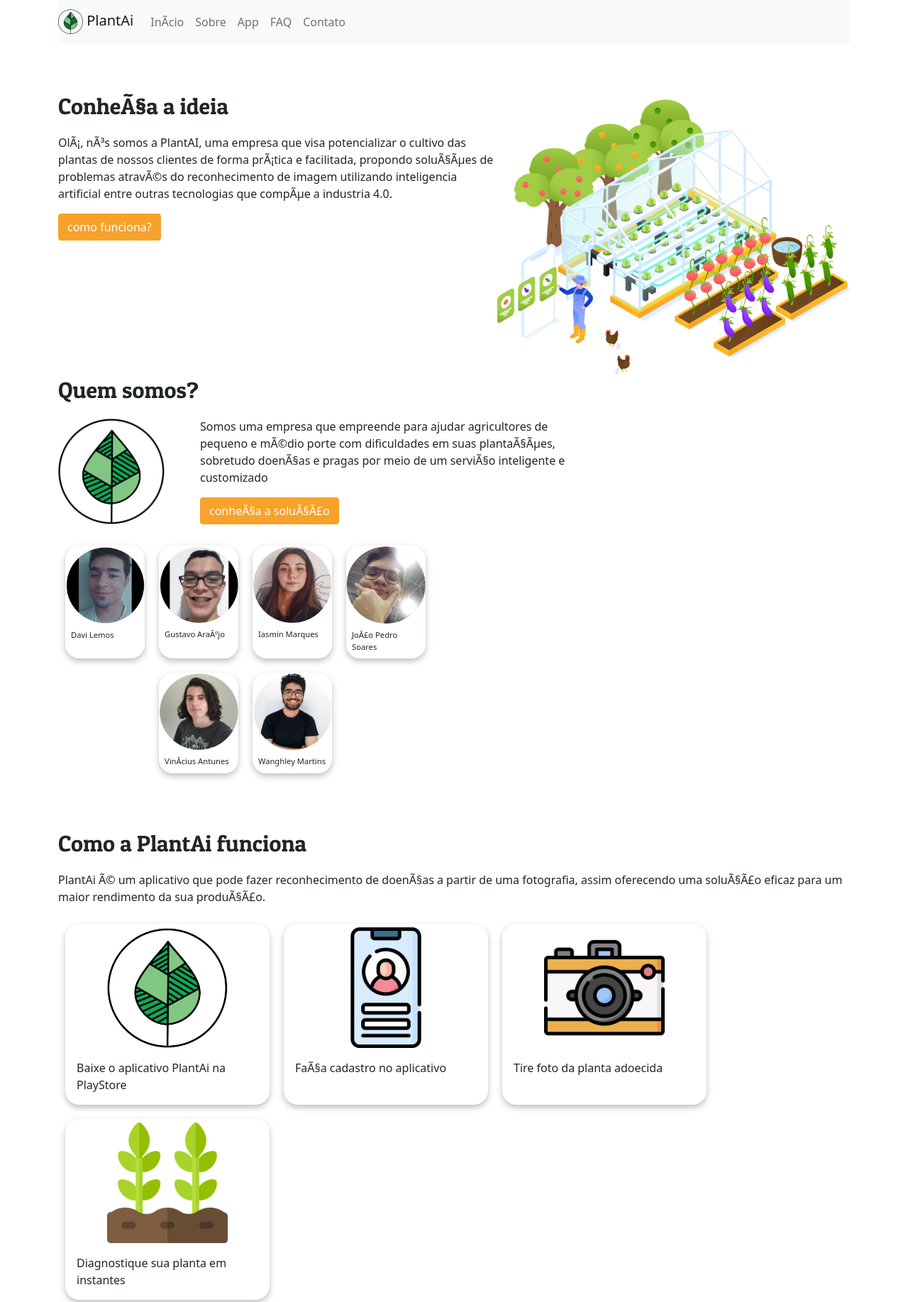
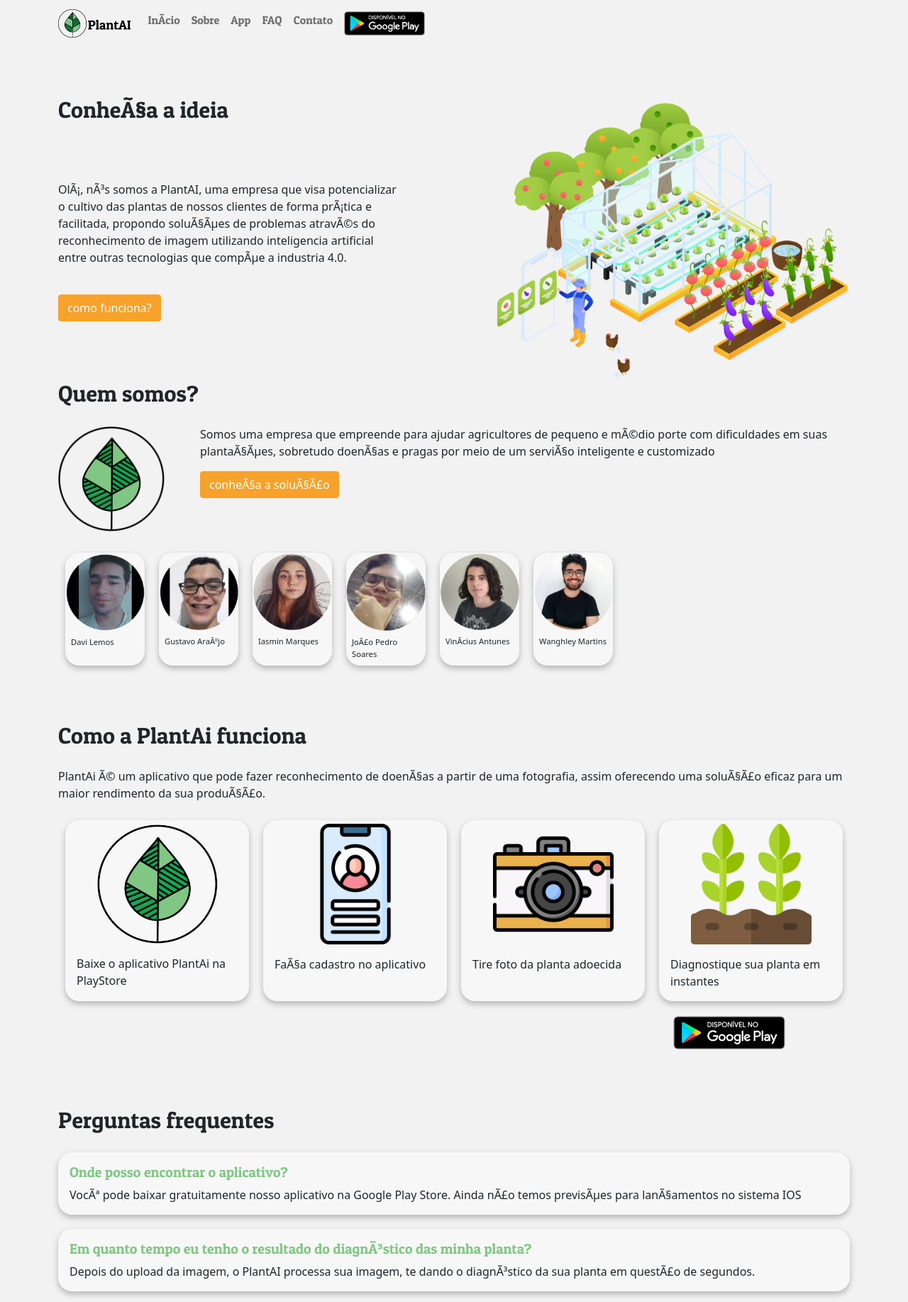
Before and after one commit to Wanghley/PlantAI, a plain HTML site: page index.html in a window 1280 px wide. Shown: the top 1835 px of the page at 71% size. Drawn offline with nearby package versions, Linux system fonts and the light colour scheme.

Commit message:
Ajustes site

```diff
--- a/index.html
+++ b/index.html
@@ -14,16 +14,11 @@
 </head>
 <body>
     <!-- Barra de navegação -->
-  <div class="container" style="position: sticky; top: 0;">
-    <nav class="navbar navbar-expand-lg navbar-light bg-light" >
+  <div class="container" style="position: sticky; top: 0; z-index: 3;">
+    <nav class="navbar navbar-expand-lg navbar-light d-flex justify-content-between" id="nav" >
         <a class="navbar-brand" href="#">
-            <img src="imagens/logo.png" width="35" height="35" alt="">
-            PlantAi
+            <img src="imagens/logo-horizontal-colored.png"  height="40" alt="">
         </a>
-        <button class="navbar-toggler" type="button" data-toggle="collapse" data-target="#navbarSupportedContent" aria-controls="navbarSupportedContent" aria-expanded="false" aria-label="Toggle navigation">
-          <span class="navbar-toggler-icon"></span>
-        </button>
-
         <div class="collapse navbar-collapse" id="navbarSupportedContent">
           <ul class="navbar-nav mr-auto navbar-center">
             <li class="nav-item">
@@ -41,6 +36,10 @@
             <li class="nav-item">
                 <a class="nav-link" href="#">Contato</a>
             </li>
+            <li class="nav-item">
+              <img src="imagens/google-play-badge.png" width="130px">
+            </li>
+          </ul>
 
         </div>
     </nav>
@@ -49,8 +48,8 @@
     <!--Conheça a ideia -->
     <div class="container" id="conheca">
         <div>
-            <h2>Conheça a ideia</h2>
-            <p>Olá, nós somos a PlantAI, uma empresa que visa potencializar o cultivo das plantas de nossos clientes de forma prática e facilitada, propondo soluções de problemas através do reconhecimento de imagem utilizando inteligencia artificial entre outras tecnologias que compõe a industria 4.0.</p>
+            <h2 id="titulo">Conheça a ideia</h2>
+            <p id="penosaco">Olá, nós somos a PlantAI, uma empresa que visa potencializar o cultivo das plantas de nossos clientes de forma prática e facilitada, propondo soluções de problemas através do reconhecimento de imagem utilizando inteligencia artificial entre outras tecnologias que compõe a industria 4.0.</p>
             <button type="button" class="btn btn-primary" >como funciona?</button>
         </div>
         <img src="imagens/estufa.png" alt=""height=400>
@@ -91,9 +90,6 @@
                   <p class="card-text">João Pedro Soares</p>
                 </div>
             </div>
-
-        </div>
-        <div class="fotos" style="margin-left:132px;">
             <div class="card card-p">
               <img src="imagens/fotoVinicius.png" class="card-img-top card-img-top-p" alt="">
               <div class="card-body card-body-p">
@@ -112,26 +108,26 @@
     <div class="container" id="como">
       <h2>Como a PlantAi funciona</h2>
       <p> PlantAi é um aplicativo que pode fazer reconhecimento de doenças a partir de uma fotografia, assim oferecendo uma solução eficaz para um maior rendimento da sua produção.</p>
-      <div class="fotos">
-        <div class="card card-g" style=>
+      <div id="comoFunciona">
+        <div class="card card-g" >
           <img src="imagens/logo.png" class="card-img-top card-img-top-g" alt="">
           <div class="card-body card-body-g">
             <p class="card-text">Baixe o aplicativo PlantAi na PlayStore</p>
           </div>
         </div>
-        <div class="card card-g" style=>
+        <div class="card card-g" >
           <img src="imagens/celular.png" class="card-img-top card-img-top-g" alt="">
           <div class="card-body card-body-g">
             <p class="card-text">Faça cadastro no aplicativo</p>
           </div>
         </div>
-        <div class="card card-g" style=>
+        <div class="card card-g" >
           <img src="imagens/camera.png" class="card-img-top card-img-top-g" alt="">
           <div class="card-body card-body-g">
             <p class="card-text">Tire foto da planta adoecida</p>
           </div>
         </div>
-        <div class="card card-g" style=>
+        <div class="card card-g">
           <img src="imagens/plantinha.png" class="card-img-top card-img-top-g" alt="">
           <div class="card-body card-body-g">
             <p class="card-text">Diagnostique sua planta em instantes</p>
@@ -146,19 +142,19 @@
     <!--Perguntas frequentes-->
     <div class="container" id="faq">
       <h2>Perguntas frequentes</h2>
-      <div class="card questoes" style="width: 50rem;">
+      <div class="card questoes" style="width: 100%;">
         <div class="card-body">
           <h5 class="card-title">Onde posso encontrar o aplicativo?</h5>
           <p class="card-text">Você pode baixar gratuitamente nosso aplicativo na Google Play Store. Ainda não temos previsões para lançamentos no sistema IOS</p>
         </div>
       </div>
-      <div class="card questoes" style="width: 50rem;">
+      <div class="card questoes" style="width: 100%;">
         <div class="card-body">
           <h5 class="card-title">Em quanto tempo eu tenho o resultado do diagnóstico das minha planta?</h5>
           <p class="card-text">Depois do upload da imagem, o PlantAI processa sua imagem, te dando o diagnóstico da sua planta em questão de segundos.</p>
         </div>
       </div>
-      <div class="card questoes" style="width: 50rem;">
+      <div class="card questoes" style="width: 100%;">
         <div class="card-body">
           <h5 class="card-title">Se estiver offline, posso utilizar o app?</h5>
           <p class="card-text">Sim, mas o upload da imagem só será feito para o aplicativo quando houver uma conexão a internet.</p>
@@ -201,13 +197,13 @@
       </div>
     </div>
     <!--Footer-->
-    <footer class="container">
+    <footer>
       <div id="footer-imgs">
         <img src="imagens/logo.png" alt="" width="50px">
         <img src="imagens/instagramLogo.png" alt="" width="50px">
         <img src="imagens/facebookLogo.png" alt="" width="50px">
       </div>
-      <p>© 2020 Copyright- PlantAi</p>
+      <p style="margin-bottom: 0px;">© 2020 Copyright- PlantAi</p>
     </footer>
 </body>
 </html>
--- a/style.css
+++ b/style.css
@@ -14,7 +14,6 @@
     margin-bottom: 20px;
 }
 #quemquem{
-    max-width: 50%;
     margin-left: 50px;
 }
 .card-image-top-p{
@@ -29,12 +28,18 @@
     justify-content: flex-start;
     flex-wrap: wrap;
 }
-
+#comoFunciona{
+    margin: auto;
+    display: flex;
+    justify-content: flex-start;
+    flex-wrap: nowrap;
+}
 .card{
 
     border:none;
     border-radius:20px;
     filter: drop-shadow(0px 4px 4px rgba(0, 0, 0, 0.25));
+    background-color: #f7f7f7 !important;
 
 
 }
@@ -60,10 +65,11 @@
 
 body{
     font-family: "Noto Sans";
+    background-color: #f2f2f2 !important;
 }
 h2{
     font-family: "Patua One";
-    margin-bottom: 20px;
+    margin-bottom: 25px;
 }
 @font-face {
     font-family: "Patua One";
@@ -100,3 +106,14 @@
     font-size: 0.6em;
     margin-bottom: 0px !important;
 }
+#penosaco{
+    margin-right: 128px;
+    margin-bottom: 40px;
+}
+#titulo{
+    margin-bottom: 80px;
+}
+#nav{
+    font-family: "Patua One";
+    background-color: #f2f2f2 !important;
+}
```
Also changed, not shown: imagens/logo-horizontal-colored.png (added). Lines whose indentation alone changed are shown as unchanged.
